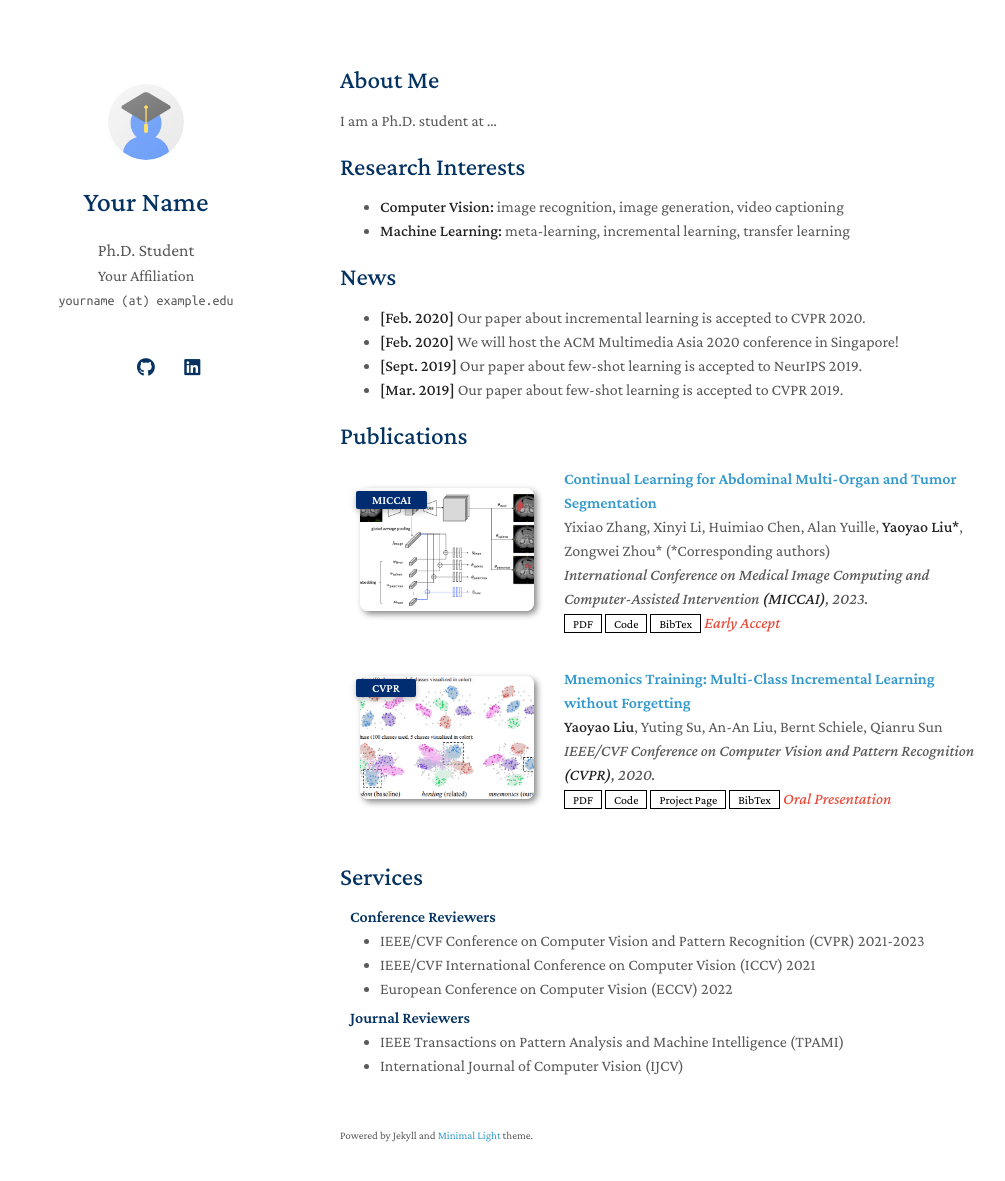
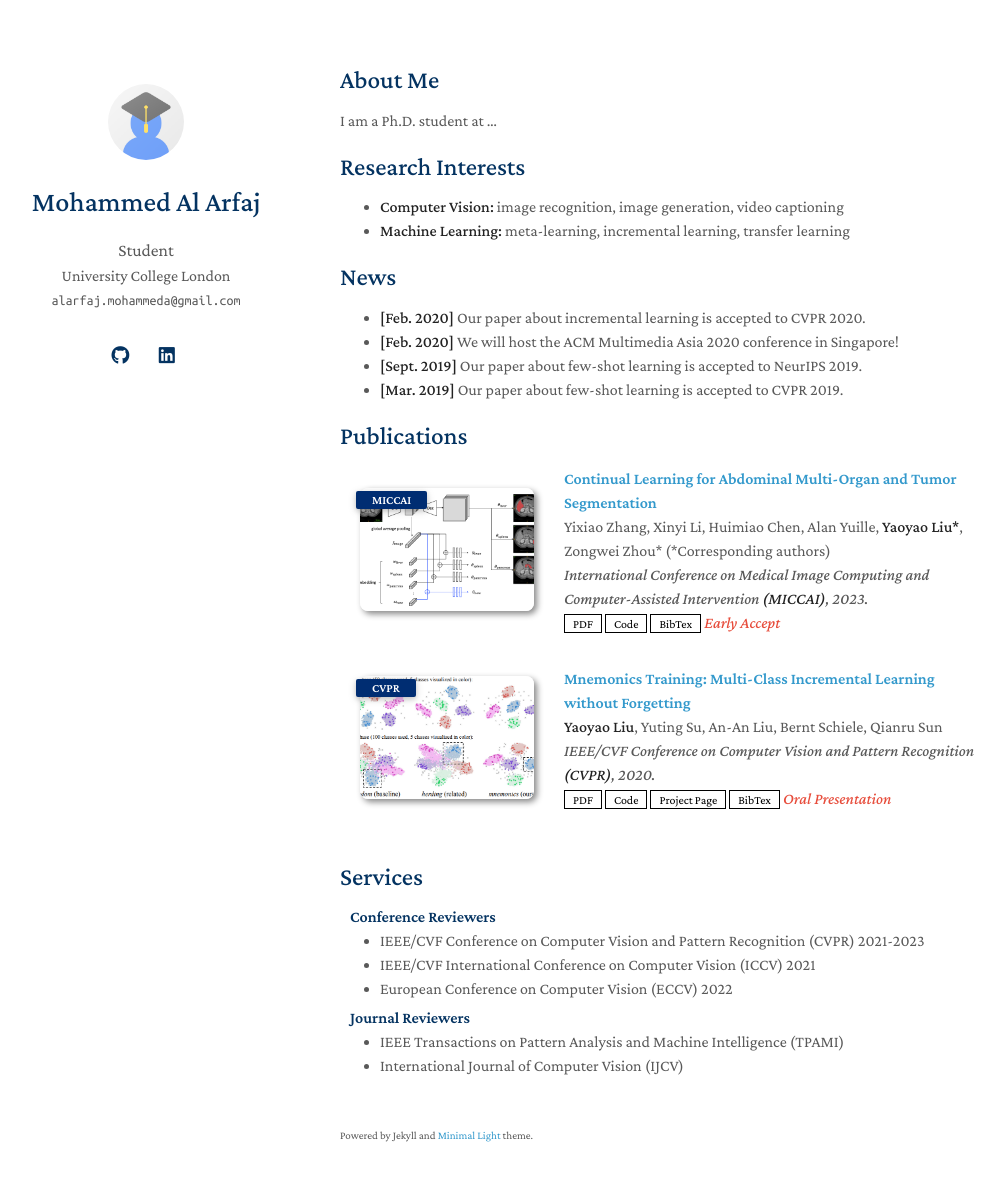
Before and after one commit to alarfajm/alarfajm.github.io, a Jekyll site: the page built from index.md, in a window 1280 px wide and 1216 px high. Shown: the top 1181 px of the window, without its empty margins (130-1135 px from the left). Built offline with Jekyll 4.4.1, drawn with Linux system fonts in a browser that asks for light colours; a style sheet for code colours, icons or effects is not loaded; our own code applies the rules of GitHub Pages for plain Markdown files.

Commit message:
Update _config.yml

```diff
--- a/_config.yml
+++ b/_config.yml
@@ -1,8 +1,8 @@
 # Basic Information
-title: Your Name
-position: Ph.D. Student
-affiliation: Your Affiliation
-email: yourname (at) example.edu
+title: Mohammed Al Arfaj
+position: Student
+affiliation: University College London
+email: alarfaj.mohammeda@gmail.com
 
 # Search Engine Optimization (SEO)
 # The following information is used to improve the website traffic from search engines, e.g., Google.
@@ -12,11 +12,10 @@ canonical: https://minimal-light-theme.yliu.me/
 
 # Links
 # If you don't need one of them, you may delete the corresponding line.
-google_scholar: https://scholar.google.com/
-cv_link: assets/files/curriculum_vitae.pdf
-github_link: https://github.com/
+# google_scholar: https://scholar.google.com/
+# cv_link: assets/files/curriculum_vitae.pdf
+github_link: https://github.com/alarfajm
 linkedin: https://www.linkedin.com/
-twitter: https://twitter.com/
 
 # Images (e.g., your profile picture and your website's favicon)
 # "favicon" and "favicon_dark" are used for the light and dark modes, respectively.
```
